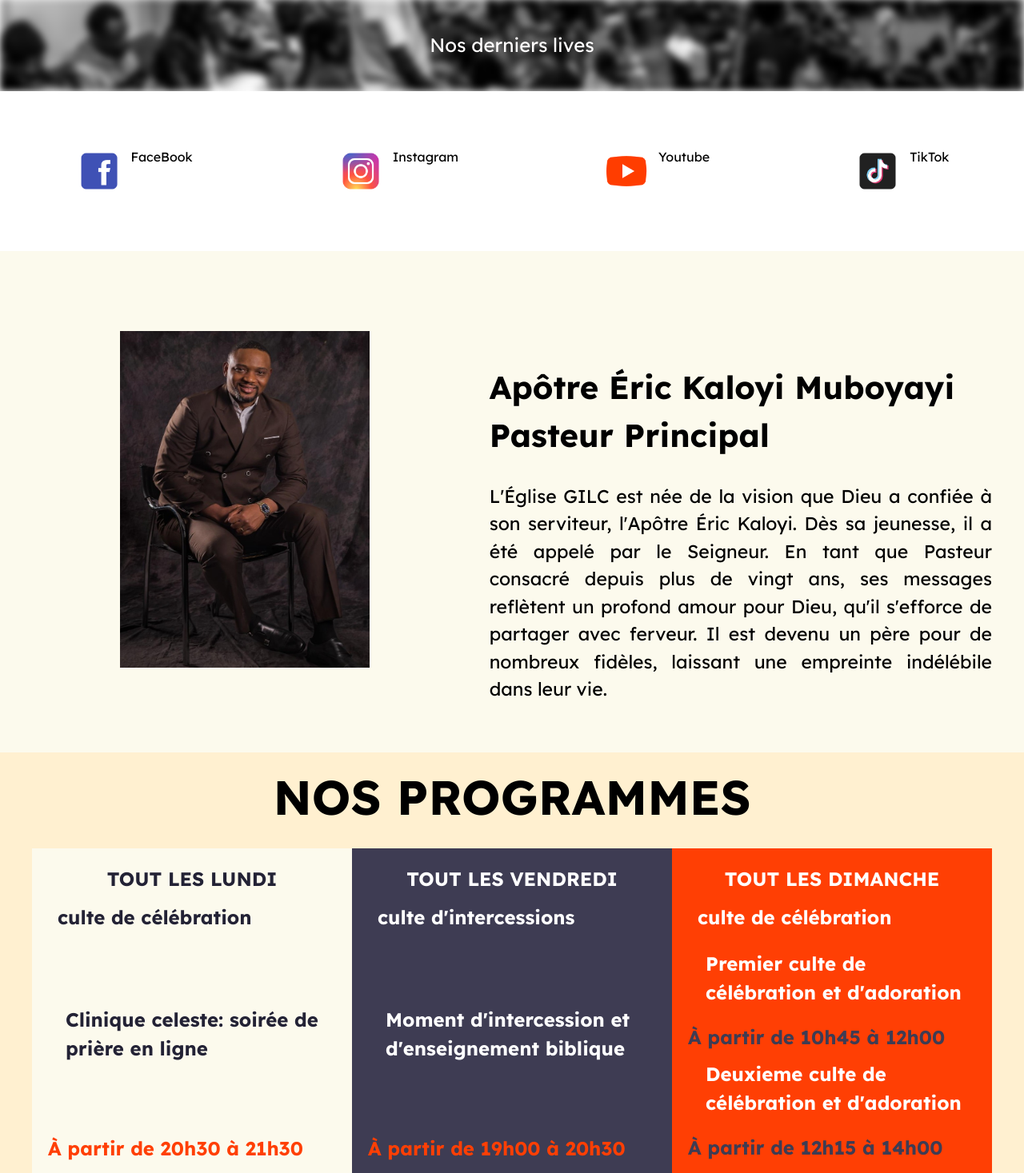
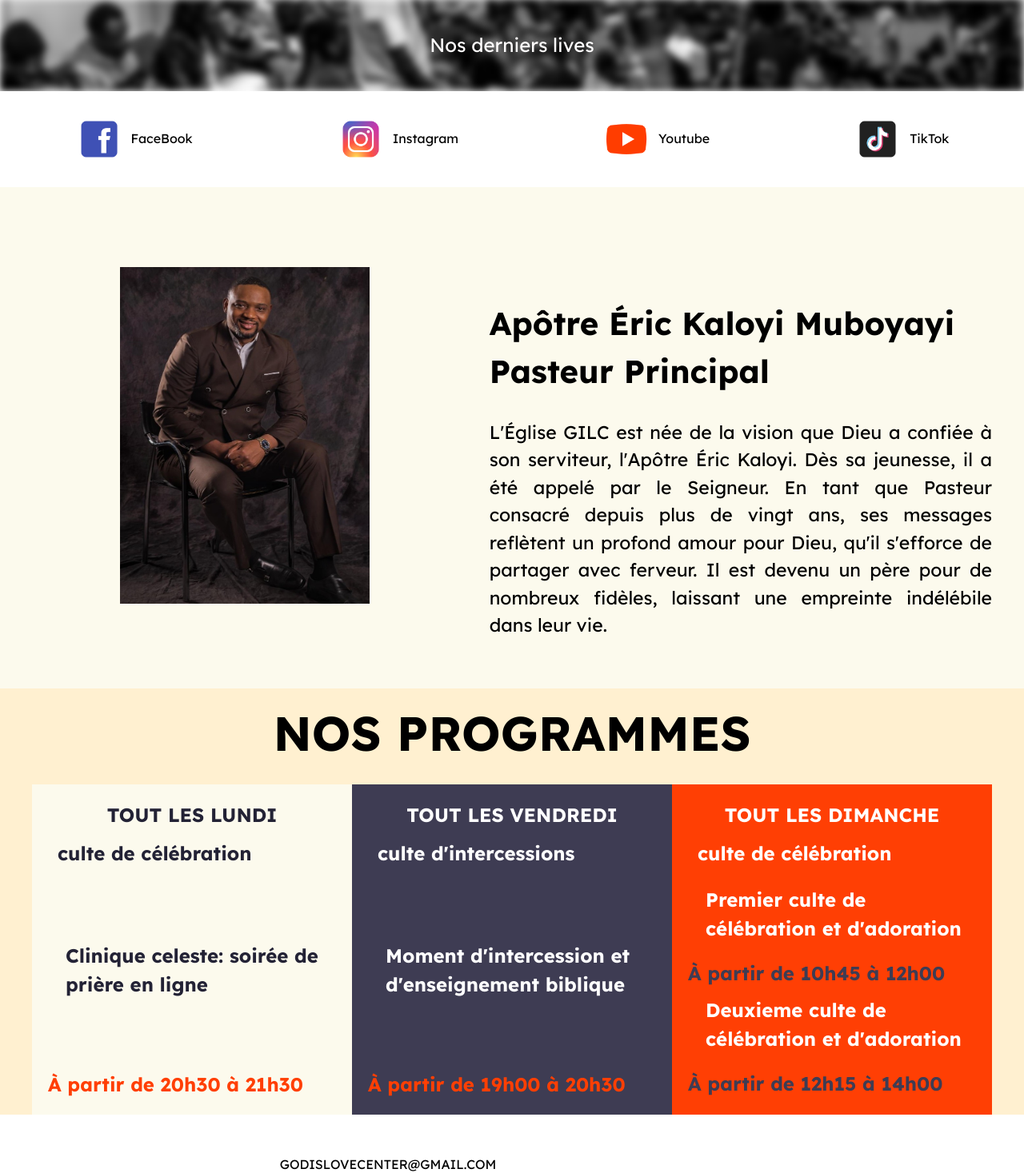
Before and after one commit to exauce-panda/God-is-love, a Next.js app: page / in a window 1280 px wide. Shown: the part 802-2269 px from the top of the page at 80% size. Built offline with nearby package versions, Linux system fonts and the light colour scheme.

Commit message:
vrai (j'espere) finalisation de la version mobile

```diff
--- a/components/Description.jsx
+++ b/components/Description.jsx
@@ -85,7 +85,7 @@ export default function Description() {
                 <Image src={logo_un} alt="logo facebook" width={60} height={60} /> <p >FaceBook</p>
                 </a>
                 <a className={styles.sousLien} href="https://www.instagram.com/god_is_lovecenter?utm_source=ig_web_button_share_sheet&igsh=ZDNlZDc0MzIxNw==" target="_blank">
-                <Image src={logo_deux} alt="logo instagram" width={60} height={60} /> <p >Instagram</p>
+                <Image className={styles.image_mobile} src={logo_deux} alt="logo instagram" width={60} height={60} /> <p >Instagram</p>
                 </a>
                 <a className={styles.sousLien} href="https://youtube.com/@gilctv4549?si=l13vyKqNc89xk2_T" target="_blank">
                 <Image src={logo_trois} alt="logo youtube" width={60} height={60} /> <p >Youtube</p>
--- a/components/description.module.css
+++ b/components/description.module.css
@@ -77,13 +77,14 @@
   display: flex;
   justify-content: center;
   color: black;
-  padding: 70px;
+  padding: 30px;
   gap: 180px;
   background-color: rgb(255, 255, 255);
 }
 .sousLien p {
   display: flex;
-   justify-content: center;
+  justify-content: center;
+  padding-top: 17px;
 }
 .sousLien{
   display: flex;
@@ -277,6 +278,10 @@
     .lien{
       gap:40px;
     }
+    .image_mobile {
+      width: 90;
+      height: 90;
+    }
     .sousLien p {
        display: none;
     }
--- a/components/footer.module.css
+++ b/components/footer.module.css
@@ -8,14 +8,7 @@
     justify-content: center;
     gap: 160px;
 }
-@media (max-width: 960px){
-    .foot {
-      text-align: justify;
-    }
-    .image {
-    display: none;
-    }
-}
+
 .logo {
     display: flex;
     gap: 30px;
@@ -30,3 +23,7 @@
 .icon {
     text-decoration: underline;
 }
+.adresse{
+    text-align: justify;
+    padding-left: 100px;
+}
--- a/components/menuNav.module.css
+++ b/components/menuNav.module.css
@@ -74,7 +74,7 @@
     display: block;
     height: 4px;
     width: 100%;
-    background: black;
+    color: rgb(201, 145, 61);
     border-radius: 2px;
     transition: all 0.4s ease;
     transform-origin: center;
```
Also changed, not shown: components/MenuNav.jsx (+2 -2 lines).
